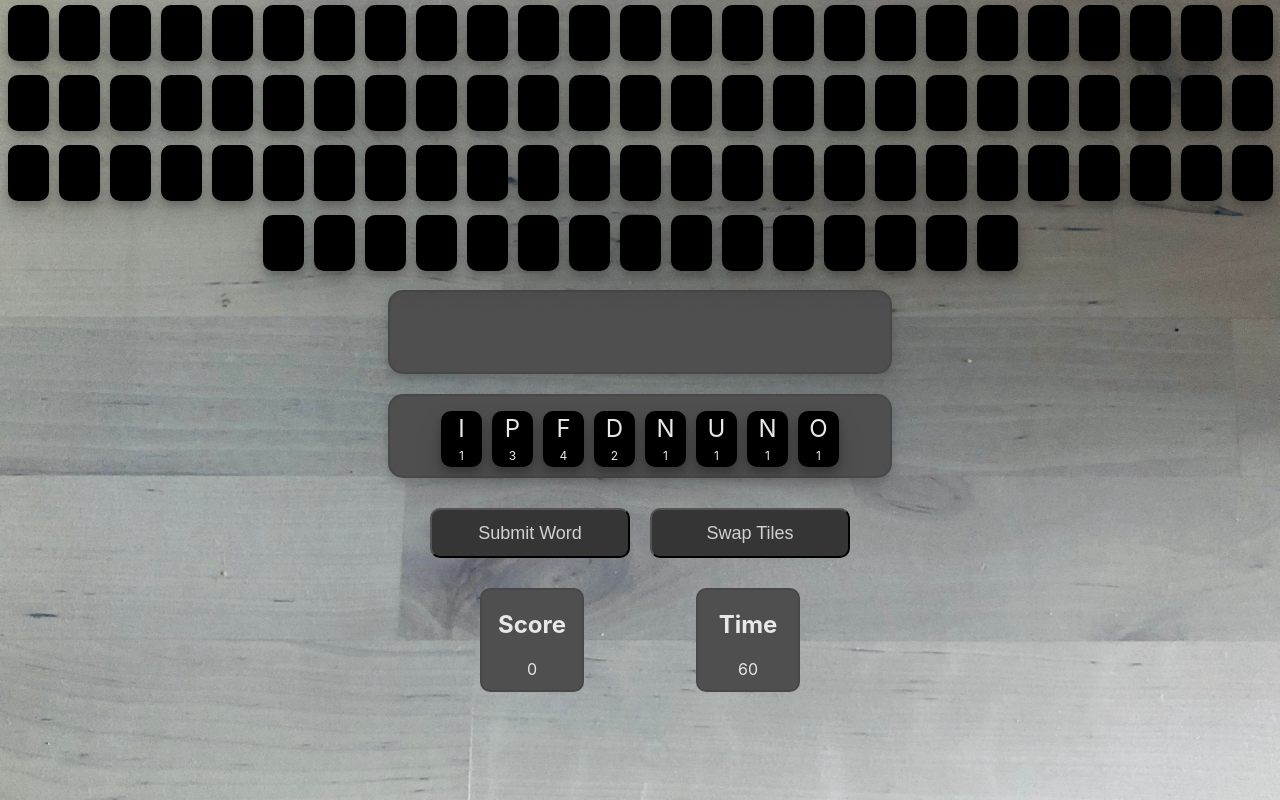
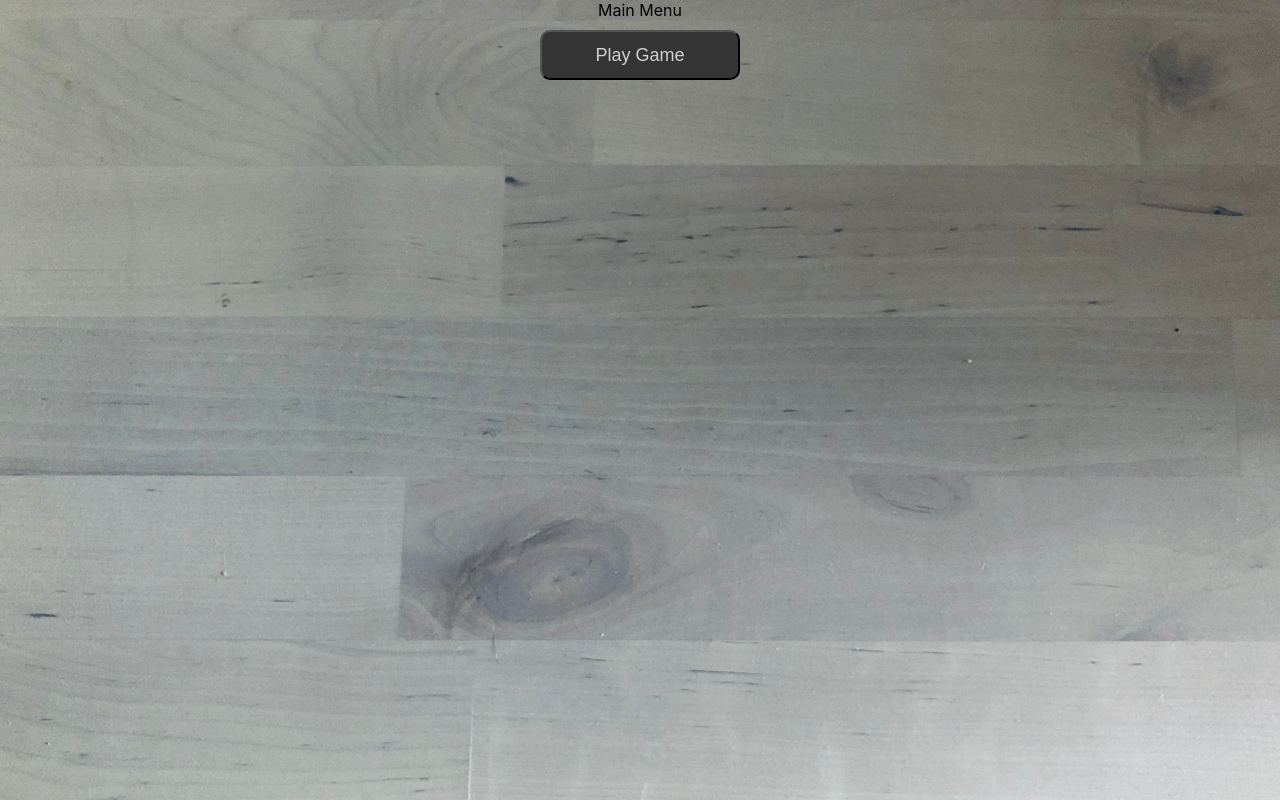
Before and after one commit to amarvick/wordspeed, a React (Create React App) app: page / in a window 1280 px wide. Built offline with nearby package versions, Linux system fonts and the light colour scheme.

Commit message:
Added main menu functionality

```diff
--- a/src/App.js
+++ /dev/null
@@ -1,21 +0,0 @@
-import FullGameBoard from './components/game/FullGameBoard.tsx';
-import background from './images/GrayDeskBg.jpeg'
-
-function App() {
-  return (
-    <div
-      style={{
-        backgroundImage: `url(${background})`,
-        backgroundSize: 'cover',
-        width: '100vw',
-        height: '100vh',
-        textAlign: 'center',
-      }}
-      className="App"
-    >
-      <FullGameBoard />
-    </div>
-  );
-}
-
-export default App;
--- /dev/null
+++ b/src/App.tsx
@@ -0,0 +1,35 @@
+import React, { useState } from 'react';
+
+// @ts-ignore
+import FullGameBoard from './components/game/FullGameBoard.tsx';
+// @ts-ignore
+import MainMenu from './components/game/MainMenu.tsx';
+// @ts-ignore
+import { MAIN_MENU, GAME_SCREEN } from './components/game/utils/consts.ts';
+import background from './images/GrayDeskBg.jpeg'
+
+const App = (): JSX.Element => {
+  const [displayedScreen, setDisplayedScreen] = useState(MAIN_MENU)
+
+  const screens = {
+    [MAIN_MENU]: <MainMenu setDisplayedScreen={setDisplayedScreen} />,
+    [GAME_SCREEN]: <FullGameBoard setDisplayedScreen={setDisplayedScreen}/>
+  }
+
+  return (
+    <div
+      style={{
+        backgroundImage: `url(${background})`,
+        backgroundSize: 'cover',
+        width: '100vw',
+        height: '100vh',
+        textAlign: 'center',
+      }}
+      className="App"
+    >
+      {screens[displayedScreen]}
+    </div>
+  );
+}
+
+export default App;
--- a/src/components/game/DataComponent.css
+++ b/src/components/game/DataComponent.css
@@ -1,10 +1,11 @@
 .data-component {
   height: 100px;
-  width: 100px;
+  width: 150px;
   border: 2px solid rgb(72, 72, 72);
   border-radius: 10px;
   background-color: rgb(79, 79, 79);
   color: rgb(232, 232, 232);
+  box-shadow: 0 15px 30px rgba(75, 75, 75, 0.12), 0 5px 10px rgba(39, 39, 39, 0.24);
   display: inline-block;
   margin: 10px 56px;
 }
--- a/src/components/game/FullGameBoard.tsx
+++ b/src/components/game/FullGameBoard.tsx
@@ -11,7 +11,7 @@ import GameOver from './GameOver.tsx';
 // @ts-ignore
 import UserStand from './UserStand.tsx';
 // @ts-ignore
-import { ERR_NEEDS_MORE_CHARS, INVALID_WORD } from './utils/consts.ts';
+import { ERR_NEEDS_MORE_CHARS, INVALID_WORD, BOARD_COMPLETED, GAME_OVER } from './utils/consts.ts';
 // @ts-ignore
 import { wordBank } from '../../data/words.ts';
 // @ts-ignore
@@ -23,7 +23,11 @@ import { initializeTiles } from './utils/helpers.ts';
 import LinkedList from './utils/classes/LinkedList';
 import { Tile } from './utils/types/Tile';
 
-const FullGameBoard = (): JSX.Element => {
+type FullGameBoardProps = {
+  setDisplayedScreen: (screen: string) => void
+}
+
+const FullGameBoard = ({ setDisplayedScreen }: FullGameBoardProps): JSX.Element => {
   const [initTiles, initDeck]: [LinkedList, LinkedList] = initializeTiles();
 
   const [gameInProgress, setGameInProgress] = useState(true);
@@ -129,6 +133,11 @@ const FullGameBoard = (): JSX.Element => {
     }
   };
 
+  const getMessage = (): string => {
+    if (!gameInProgress) return GAME_OVER
+    else if (!flippedTiles.size && !deckTiles.listSize) return BOARD_COMPLETED
+  }
+
   return gameInProgress && (flippedTiles.listSize || deckTiles.listSize) ? (
     <div className="full-game-board"
       tabIndex={0}
@@ -144,10 +153,14 @@ const FullGameBoard = (): JSX.Element => {
         remainingTiles={flippedTiles.listSize}
         error={error}
       />
-      <DataComponent header="Score" text={score}/>
+      <DataComponent header="Score" text={score} />
       <TimerComponent setGameInProgress={setGameInProgress} />
     </div>
-  ) : <GameOver score={score} />;
+  ) : <GameOver
+    message={getMessage()}
+    score={score}
+    setDisplayedScreen={setDisplayedScreen}
+  />;
 }
 
 export default FullGameBoard;
--- a/src/components/game/GameOver.tsx
+++ b/src/components/game/GameOver.tsx
@@ -1,16 +1,25 @@
 import React from 'react';
-
+// @ts-ignore
+import Button from './Button.tsx';
 import './GameOver.css';
+// @ts-ignore
+import { MAIN_MENU } from './utils/consts.ts';
 
 type GameOverProps = {
-  score: number
+  message: string,
+  score: number,
+  setDisplayedScreen: (screen: string) => void
 }
 
-const GameOver = ({ score }: GameOverProps): JSX.Element => (
+const GameOver = ({ message, score, setDisplayedScreen }: GameOverProps): JSX.Element => (
   <div className="game-over">
     <div className="game-over-container">
-      <h1>Game Over</h1>
+      <h1>{message}</h1>
       <p>Score: {score}</p>
+      <Button
+        text="Home"
+        onClick={() => setDisplayedScreen(MAIN_MENU)}
+      />
     </div>
   </div>
 );
--- /dev/null
+++ b/src/components/game/MainMenu.tsx
@@ -0,0 +1,22 @@
+import React from 'react';
+// @ts-ignore
+import Button from './Button.tsx';
+import './MainMenu.css';
+// @ts-ignore
+import { GAME_SCREEN } from './utils/consts.ts';
+
+type MainMenuProps = {
+  setDisplayedScreen: (game: string) => void
+}
+
+const MainMenu = ({ setDisplayedScreen }: MainMenuProps): JSX.Element => (
+  <div className="main-menu">
+    Main Menu <br/>
+    <Button
+      text="Play Game"
+      onClick={() => setDisplayedScreen(GAME_SCREEN)}
+    />
+  </div>
+);
+
+export default MainMenu;
--- a/src/components/game/TimerComponent.tsx
+++ b/src/components/game/TimerComponent.tsx
@@ -6,16 +6,18 @@ type TimerComponentProps = {
   setGameInProgress: (status: boolean) => void,
 }
 
+// TODO - Slightly broken because when you hit enter, the interval stops for a bit.
+// Try to fix
 const TimerComponent = ({
   setGameInProgress,
 }: TimerComponentProps): JSX.Element => {
-  const [secs, setTime] = React.useState(60);
-  const tick = () => setTime([secs - 1]);
+  const [secs, setTime] = React.useState(45);
+  const tick = (): void => setTime([secs - 1]);
 
   useEffect(() => {
     if (secs > 0) {
-      // const timerId = setInterval(() => tick(), 1000);
-      // return () => clearInterval(timerId);
+      const timerId = setInterval(() => tick(), 1000);
+      return () => clearInterval(timerId);
     } else {
       setGameInProgress(false)
     }
--- a/src/components/game/utils/classes/LinkedList.ts
+++ b/src/components/game/utils/classes/LinkedList.ts
@@ -21,7 +21,7 @@ export default class LinkedList {
       oldTail.next = this.tail;
       this.tail.prev = oldTail;
     }
-    this.listSize++;
+    this.listSize = this.listSize + 1;
   }
 
   prepend(tile: Tile): void {
@@ -33,7 +33,7 @@ export default class LinkedList {
       oldHead.prev = this.head;
       this.head.next = oldHead;
     }
-    this.listSize++;
+    this.listSize = this.listSize + 1;;
   }
 
   deleteHead(): Tile {
@@ -48,7 +48,7 @@ export default class LinkedList {
       this.head = this.head.next;
       this.head.prev = null;
     }
-    this.listSize--;
+    this.listSize = this.listSize - 1;
     return removedHead.tile;
   }
 
@@ -64,7 +64,7 @@ export default class LinkedList {
       this.tail = this.tail.prev;
       this.tail.next = null;
     }
-    this.listSize--;
+    this.listSize = this.listSize - 1;
     return removedTail.tile;
   }
 
@@ -84,7 +84,7 @@ export default class LinkedList {
         if (nextNode) nextNode.prev = prevNode;
         else this.tail = prevNode;
 
-        this.listSize--;
+        this.listSize = this.listSize - 1;
       }
 
       currentNode = currentNode.next;
@@ -94,7 +94,7 @@ export default class LinkedList {
 
   map(func: (tile: Tile) => void): any[] {
     let currentNode = this.head;
-    const all = [];
+    const all: any[] = [];
 
     while (currentNode) {
       all.push(func(currentNode.tile));
--- a/src/components/game/utils/consts.ts
+++ b/src/components/game/utils/consts.ts
@@ -1,2 +1,9 @@
 export const ERR_NEEDS_MORE_CHARS = 'Word must have at least two characters';
 export const INVALID_WORD = 'Invalid Word';
+
+export const GAME_OVER = "Game Over";
+export const NEW_HIGH_SCORE = "New High Score!";
+export const BOARD_COMPLETED = "You Finished the Board!";
+
+export const MAIN_MENU = "Main Menu";
+export const GAME_SCREEN = "Game Screen"
--- a/src/index.js
+++ b/src/index.js
@@ -1,7 +1,7 @@
 import React from 'react';
 import ReactDOM from 'react-dom';
 import './index.css';
-import App from './App';
+import App from './App.tsx';
 import reportWebVitals from './reportWebVitals';
 
 ReactDOM.render(
```
Also changed, not shown: src/components/game/MainMenu.css (added), 1 other file (tests, documents, lock files or other folders).
